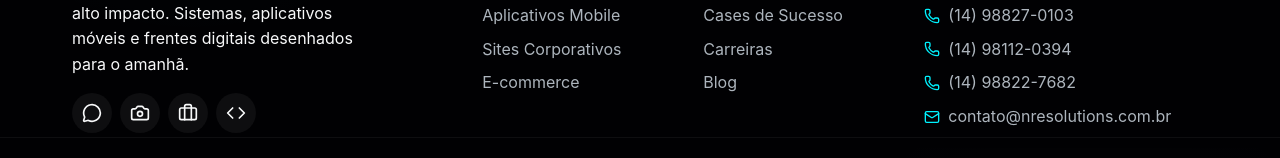
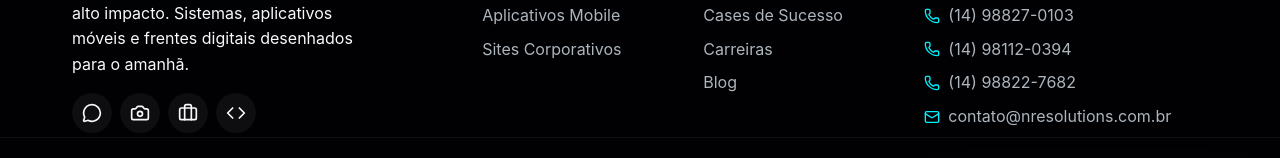
Before and after one commit to evandrocanali/nesissistemas, a React (Vite) app: page /contato in a window 1280 px wide. Shown: the part 1452-1610 px from the top of the page. Built offline with nearby package versions, Linux system fonts and the light colour scheme.

Commit message:
feat: remove a opção e-commerce do rodapé

```diff
--- a/src/components/Footer/Footer.jsx
+++ b/src/components/Footer/Footer.jsx
@@ -28,7 +28,6 @@ const Footer = () => {
           <Link to="/servicos">{t('footer.s1')}</Link>
           <Link to="/servicos">{t('footer.s2')}</Link>
           <Link to="/servicos">{t('footer.s3')}</Link>
-          <Link to="/servicos">{t('footer.s4')}</Link>
         </div>
 
         <div className="footer-links-group">
```
